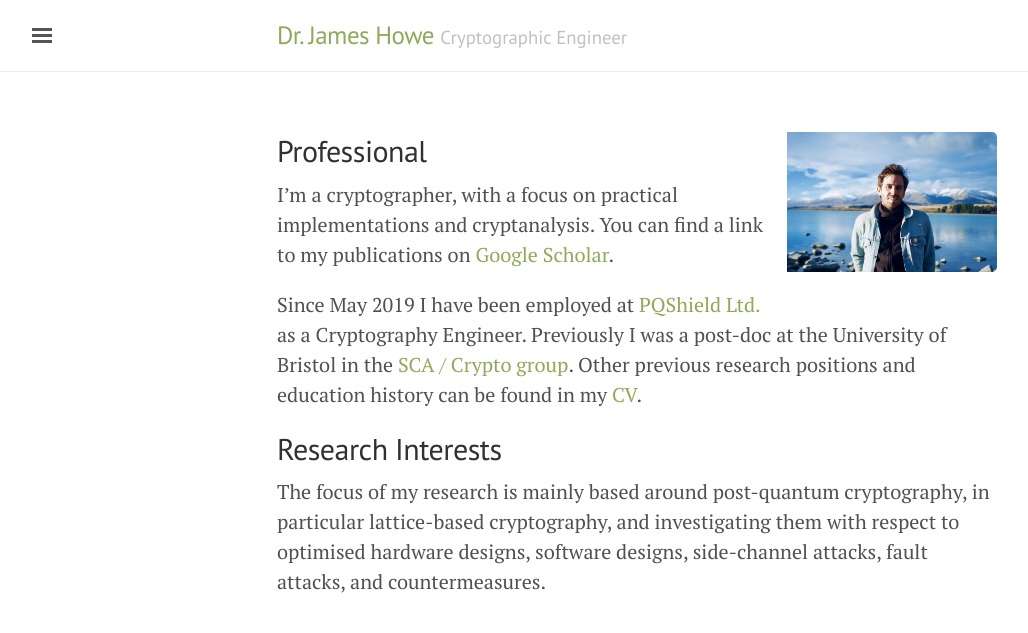
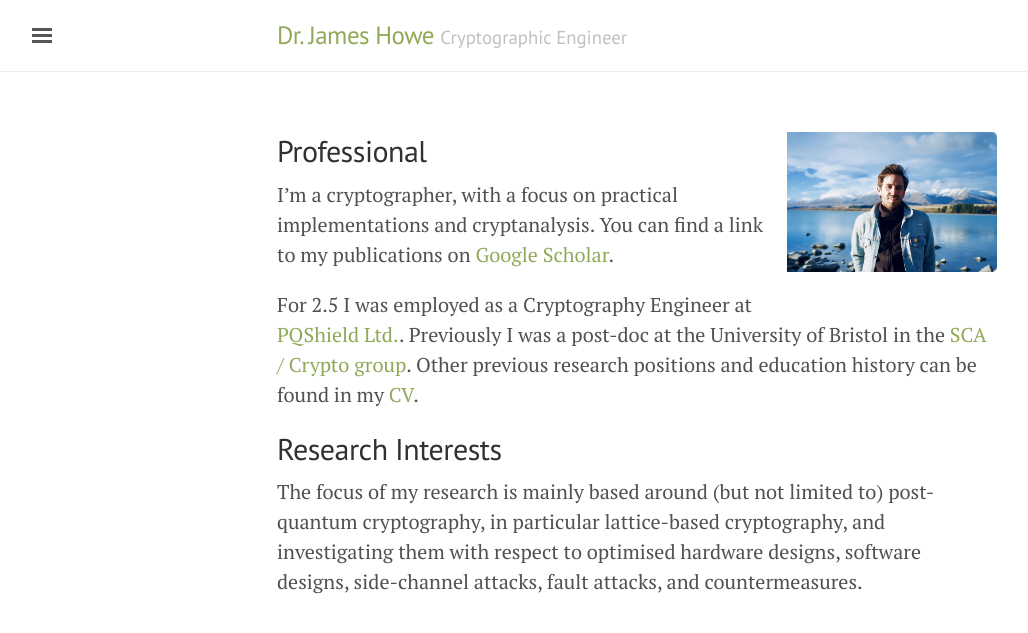
Before and after one commit to jameshoweee/jameshoweee.github.io, a Jekyll site: the page built from index.md, in a window 1280 px wide. Shown: the top 633 px of the page, without its empty margins (3-1031 px from the left). Built offline with Jekyll 4.4.1, drawn with Linux system fonts in a browser that asks for light colours.

Commit message:
Update index.md

```diff
--- a/index.md
+++ b/index.md
@@ -10,11 +10,11 @@ title: Home
 I'm a cryptographer, with a focus on practical implementations and cryptanalysis.
 You can find a link to my publications on [Google Scholar](https://scholar.google.co.uk/citations?user=LItUNn4AAAAJ&hl=en).
 
-Since May 2019 I have been employed at [PQShield Ltd.](https://pqshield.com/) as a Cryptography Engineer. Previously I was a post-doc at the University of Bristol in the [SCA / Crypto group](http://www.bristol-sca.com). Other previous research positions and education history can be found in my [CV](files/CV.pdf).
+For 2.5 I was employed as a Cryptography Engineer at [PQShield Ltd.](https://pqshield.com/). Previously I was a post-doc at the University of Bristol in the [SCA / Crypto group](http://www.bristol-sca.com). Other previous research positions and education history can be found in my [CV](files/CV.pdf).
 
 ## Research Interests
 
-The focus of my research is mainly based around post-quantum cryptography, in particular lattice-based cryptography, and investigating them with respect to optimised hardware designs, software designs, side-channel attacks, fault attacks, and countermeasures.
+The focus of my research is mainly based around (but not limited to) post-quantum cryptography, in particular lattice-based cryptography, and investigating them with respect to optimised hardware designs, software designs, side-channel attacks, fault attacks, and countermeasures.
 
 
 
```
